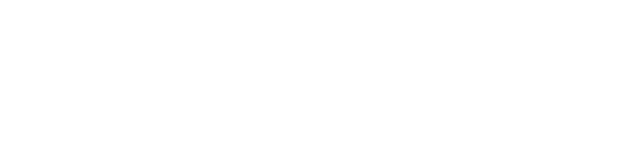
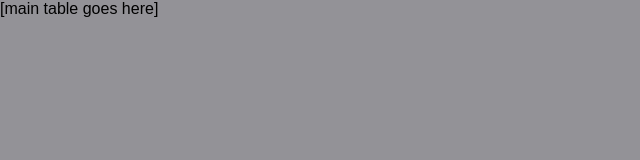
Before and after one commit to aryalprekshya/simple-responsive-email, a plain HTML site: page index.html in a window 1280 px wide. Shown: the whole page, without its empty margins (0-640 px from the left). Drawn offline with Linux system fonts and the light colour scheme.

Commit message:
created body element

```diff
--- a/index.html
+++ b/index.html
@@ -42,8 +42,13 @@
     </style>
 </head>
 
-<body>
+<body style="margin:0;padding:0;word-spacing:normal;background-color:#939297;">
+    <div role="article" aria-roledescription="email" lang="en"
+        style="text-size-adjust:100%; -webkit-text-size-adjust: 100%;-ms-text-size-adjust: 100%; background-color:#939297;">
 
+        [main table goes here]
+
+    </div>
 </body>
 
 </html>
```
